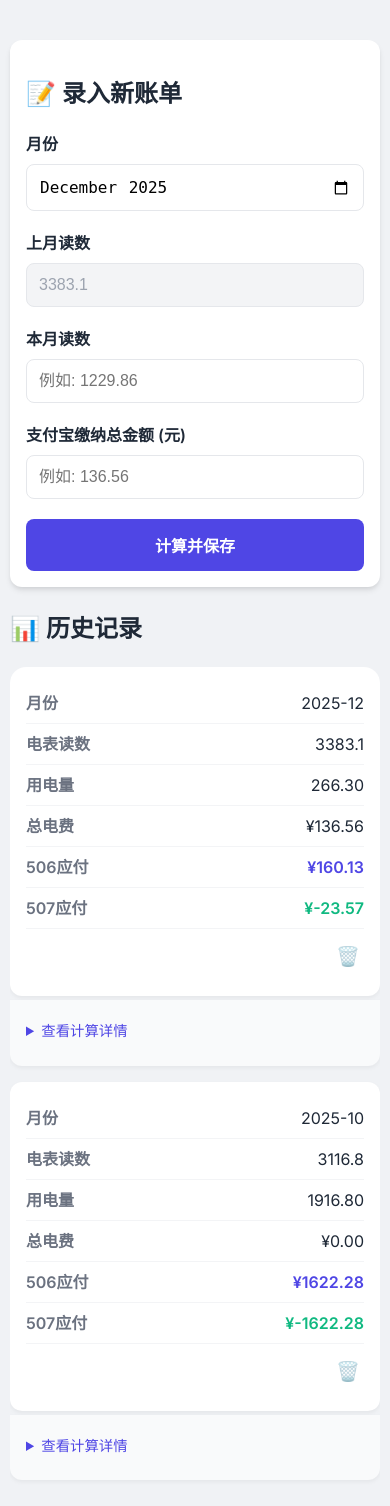
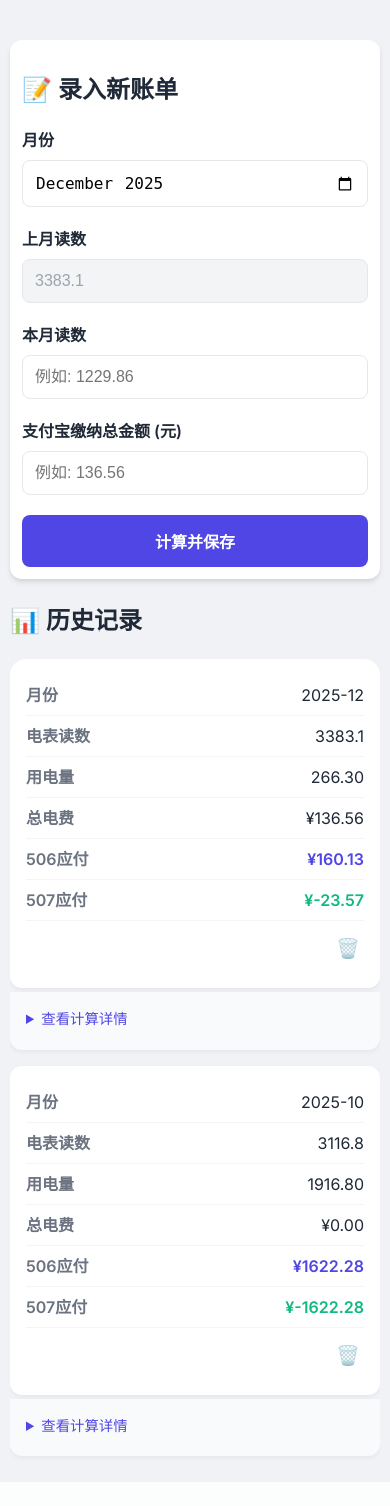
Before and after one commit to pepperchili/CalculateElectricityBill, a Flask app: page / in a window 390 px wide. Shown: the part 116-1622 px from the top of the page. After the commit the page ends 1577 px from the top, so only its background shows below. Run offline with Flask 3, Linux system fonts and the light colour scheme; data comes from the database, SQL or seed files in the repository.

Commit message:
fix: 优化UI

```diff
--- a/static/style.css
+++ b/static/style.css
@@ -8,6 +8,10 @@
     --border-color: #e5e7eb;
     --success-color: #10b981;
     --danger-color: #ef4444;
+}
+
+* {
+    box-sizing: border-box;
 }
 
 body {
@@ -214,10 +218,11 @@ pre {
 @media (max-width: 600px) {
     body {
         padding: 10px;
+        overflow-x: hidden;
     }
 
     .card {
-        padding: 16px;
+        padding: 12px;
         border-radius: 12px;
     }
 
@@ -300,17 +305,19 @@ pre {
 
     /* Fix overflow for inputs */
     input {
-        max-width: 100%;
+        width: 100% !important;
+        max-width: 100% !important;
+        min-width: 0;
     }
 
     /* Reduce padding for details */
     details {
-        padding: 8px 0;
+        padding: 4px 0;
     }
 
     pre {
         padding: 8px;
-        margin-top: 5px;
-        font-size: 0.8rem;
+        margin: 4px 0 0 0;
+        font-size: 0.75rem;
     }
 }
--- a/templates/base.html
+++ b/templates/base.html
@@ -1,5 +1,6 @@
 <!DOCTYPE html>
 <html lang="zh">
+
 <head>
     <meta charset="UTF-8">
     <meta name="viewport" content="width=device-width, initial-scale=1.0">
@@ -7,8 +8,9 @@
     <link rel="preconnect" href="https://fonts.googleapis.com">
     <link rel="preconnect" href="https://fonts.gstatic.com" crossorigin>
     <link href="https://fonts.googleapis.com/css2?family=Inter:wght@300;400;600&display=swap" rel="stylesheet">
-    <link rel="stylesheet" href="{{ url_for('static', filename='style.css') }}">
+    <link rel="stylesheet" href="{{ url_for('static', filename='style.css') }}?v=2">
 </head>
+
 <body>
     <div class="container">
         <header>
@@ -29,4 +31,5 @@
         {% block content %}{% endblock %}
     </div>
 </body>
+
 </html>
```
Lines whose indentation alone changed are shown as unchanged.
